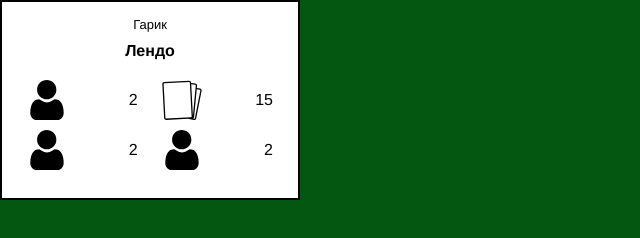
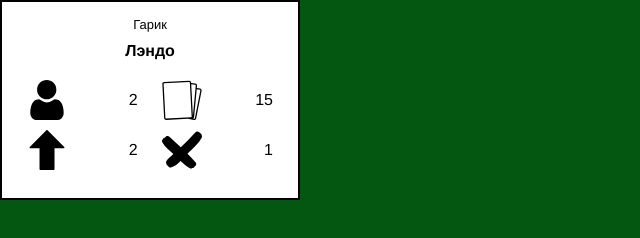
Before and after one commit to L13912/views, a plain HTML site: page game/index.html in a window 1280 px wide. Shown: the whole page, without its empty margins (0-640 px from the left). Drawn offline with Linux system fonts and the light colour scheme.

Commit message:
Добавила главную

```diff
--- a/game/index.html
+++ b/game/index.html
@@ -4,13 +4,13 @@
     <meta charset="UTF-8">
     <title>Game</title>
     <link rel="stylesheet" href="styles/main.css">
-    <script  type="module" src="scripts/main.js"></script>
+    <script type="module" src="scripts/main.js"></script>
 </head>
 <body>
 <div class="topPanel">
     <div class="activeGamer">
         <div class="gamerName">Гарик</div>
-            <div class="heroName">Лендо</div>
+        <div class="heroName">Лэндо</div>
         <div class="stats">
             <div class="activeCharacters">
                 <div class="icon">
@@ -37,21 +37,45 @@
             </div>
             <div class="possibilities">
                 <div class="icon">
-                        <svg height="40" width="40" viewBox="-42 0 512 512.002" xmlns="http://www.w3.org/2000/svg">
-                            <path d="m210.351562 246.632812c33.882813 0 63.222657-12.152343 87.195313-36.128906 23.972656-23.972656 36.125-53.304687 36.125-87.191406 0-33.875-12.152344-63.210938-36.128906-87.191406-23.976563-23.96875-53.3125-36.121094-87.191407-36.121094-33.886718 0-63.21875 12.152344-87.191406 36.125s-36.128906 53.308594-36.128906 87.1875c0 33.886719 12.15625 63.222656 36.132812 87.195312 23.976563 23.96875 53.3125 36.125 87.1875 36.125zm0 0"/>
-                            <path d="m426.128906 393.703125c-.691406-9.976563-2.089844-20.859375-4.148437-32.351563-2.078125-11.578124-4.753907-22.523437-7.957031-32.527343-3.308594-10.339844-7.808594-20.550781-13.371094-30.335938-5.773438-10.15625-12.554688-19-20.164063-26.277343-7.957031-7.613282-17.699219-13.734376-28.964843-18.199219-11.226563-4.441407-23.667969-6.691407-36.976563-6.691407-5.226563 0-10.28125 2.144532-20.042969 8.5-6.007812 3.917969-13.035156 8.449219-20.878906 13.460938-6.707031 4.273438-15.792969 8.277344-27.015625 11.902344-10.949219 3.542968-22.066406 5.339844-33.039063 5.339844-10.972656 0-22.085937-1.796876-33.046874-5.339844-11.210938-3.621094-20.296876-7.625-26.996094-11.898438-7.769532-4.964844-14.800782-9.496094-20.898438-13.46875-9.75-6.355468-14.808594-8.5-20.035156-8.5-13.3125 0-25.75 2.253906-36.972656 6.699219-11.257813 4.457031-21.003906 10.578125-28.96875 18.199219-7.605469 7.28125-14.390625 16.121094-20.15625 26.273437-5.558594 9.785157-10.058594 19.992188-13.371094 30.339844-3.199219 10.003906-5.875 20.945313-7.953125 32.523437-2.058594 11.476563-3.457031 22.363282-4.148437 32.363282-.679688 9.796875-1.023438 19.964844-1.023438 30.234375 0 26.726562 8.496094 48.363281 25.25 64.320312 16.546875 15.746094 38.441406 23.734375 65.066406 23.734375h246.53125c26.625 0 48.511719-7.984375 65.0625-23.734375 16.757813-15.945312 25.253906-37.585937 25.253906-64.324219-.003906-10.316406-.351562-20.492187-1.035156-30.242187zm0 0"/>
+                    <?xml version="1.0" encoding="iso-8859-1"?>
+                    <svg height="40" width="40" version="1.1" id="Capa_1" xmlns="http://www.w3.org/2000/svg" x="0px"
+                         y="0px"
+                         viewBox="0 0 512.171 512.171" style="enable-background:new 0 0 512.171 512.171;"
+                         xml:space="preserve">
+                        <g>
+                            <g>
+                                <path d="M476.723,216.64L263.305,3.115C261.299,1.109,258.59,0,255.753,0c-2.837,0-5.547,1.131-7.552,3.136L35.422,216.64
+                                    c-3.051,3.051-3.947,7.637-2.304,11.627c1.664,3.989,5.547,6.571,9.856,6.571h117.333v266.667c0,5.888,4.779,10.667,10.667,10.667
+                                    h170.667c5.888,0,10.667-4.779,10.667-10.667V234.837h116.885c4.309,0,8.192-2.603,9.856-6.592
+                                    C480.713,224.256,479.774,219.691,476.723,216.64z"/>
+                            </g>
+                        </g>
                         </svg>
                 </div>
                 <div class="count">2</div>
             </div>
             <div class="disadvantages">
                 <div class="icon">
-                        <svg height="40" width="40" viewBox="-42 0 512 512.002" xmlns="http://www.w3.org/2000/svg">
-                            <path d="m210.351562 246.632812c33.882813 0 63.222657-12.152343 87.195313-36.128906 23.972656-23.972656 36.125-53.304687 36.125-87.191406 0-33.875-12.152344-63.210938-36.128906-87.191406-23.976563-23.96875-53.3125-36.121094-87.191407-36.121094-33.886718 0-63.21875 12.152344-87.191406 36.125s-36.128906 53.308594-36.128906 87.1875c0 33.886719 12.15625 63.222656 36.132812 87.195312 23.976563 23.96875 53.3125 36.125 87.1875 36.125zm0 0"/>
-                            <path d="m426.128906 393.703125c-.691406-9.976563-2.089844-20.859375-4.148437-32.351563-2.078125-11.578124-4.753907-22.523437-7.957031-32.527343-3.308594-10.339844-7.808594-20.550781-13.371094-30.335938-5.773438-10.15625-12.554688-19-20.164063-26.277343-7.957031-7.613282-17.699219-13.734376-28.964843-18.199219-11.226563-4.441407-23.667969-6.691407-36.976563-6.691407-5.226563 0-10.28125 2.144532-20.042969 8.5-6.007812 3.917969-13.035156 8.449219-20.878906 13.460938-6.707031 4.273438-15.792969 8.277344-27.015625 11.902344-10.949219 3.542968-22.066406 5.339844-33.039063 5.339844-10.972656 0-22.085937-1.796876-33.046874-5.339844-11.210938-3.621094-20.296876-7.625-26.996094-11.898438-7.769532-4.964844-14.800782-9.496094-20.898438-13.46875-9.75-6.355468-14.808594-8.5-20.035156-8.5-13.3125 0-25.75 2.253906-36.972656 6.699219-11.257813 4.457031-21.003906 10.578125-28.96875 18.199219-7.605469 7.28125-14.390625 16.121094-20.15625 26.273437-5.558594 9.785157-10.058594 19.992188-13.371094 30.339844-3.199219 10.003906-5.875 20.945313-7.953125 32.523437-2.058594 11.476563-3.457031 22.363282-4.148437 32.363282-.679688 9.796875-1.023438 19.964844-1.023438 30.234375 0 26.726562 8.496094 48.363281 25.25 64.320312 16.546875 15.746094 38.441406 23.734375 65.066406 23.734375h246.53125c26.625 0 48.511719-7.984375 65.0625-23.734375 16.757813-15.945312 25.253906-37.585937 25.253906-64.324219-.003906-10.316406-.351562-20.492187-1.035156-30.242187zm0 0"/>
+                    <?xml version="1.0" encoding="iso-8859-1"?>
+                    <!-- Generator: Adobe Illustrator 19.0.0, SVG Export Plug-In . SVG Version: 6.00 Build 0)  -->
+                    <svg height="40" width="40" version="1.1" id="Capa_1" xmlns="http://www.w3.org/2000/svg"
+                         xmlns:xlink="http://www.w3.org/1999/xlink" x="0px" y="0px"
+                         viewBox="0 0 415.188 415.188" style="enable-background:new 0 0 415.188 415.188;"
+                         xml:space="preserve">
+                        <path d="M412.861,78.976c3.404-6.636,2.831-14.159-0.15-20.404c0.84-7.106-1.02-14.321-7.746-19.855
+                            c-6.262-5.151-12.523-10.305-18.781-15.457c-11.005-9.055-28.237-11.913-38.941,0c-48.619,54.103-99.461,105.856-152.167,155.725
+                            c-39.185-36.605-78.846-72.713-118.223-108.868c-13.82-12.693-33.824-8.71-42.519,6.411c-12.665,6.286-22.931,14.481-31.42,28.468
+                            c-4.042,6.664-3.727,15.076,0,21.764c25.421,45.578,74.557,85.651,114.957,122.529c-5.406,4.839-10.772,9.724-16.287,14.461
+                            c-54.43,46.742-91.144,76.399-23.029,124.325c0.919,0.647,1.856,0.504,2.789,0.882c1.305,0.602,2.557,1.026,4.004,1.264
+                            c0.45,0.017,0.87,0.093,1.313,0.058c1.402,0.114,2.774,0.471,4.195,0.192c36.621-7.18,70.677-35.878,101.576-67.48
+                            c30.1,29.669,62.151,58.013,97.395,74.831c8.391,4.005,18.395,1.671,24.855-3.931c10.832,0.818,20.708-5.913,25.665-15.586
+                            c0.734-0.454,1.207-0.713,2.002-1.21c15.748-9.838,17.187-29.431,5.534-42.936c-26.313-30.492-54.284-59.478-82.798-87.95
+                            C316.426,196.043,380.533,141.939,412.861,78.976z"/>
+                        <g>
+                        </g>
                         </svg>
                 </div>
-                    <div class="count">2</div>
+                <div class="count">1</div>
             </div>
         </div>
         <div class="settings"></div>
```
Also changed, not shown: game/images/cross.svg (added), game/images/up-arrow.svg (added). Lines whose indentation alone changed are shown as unchanged.
